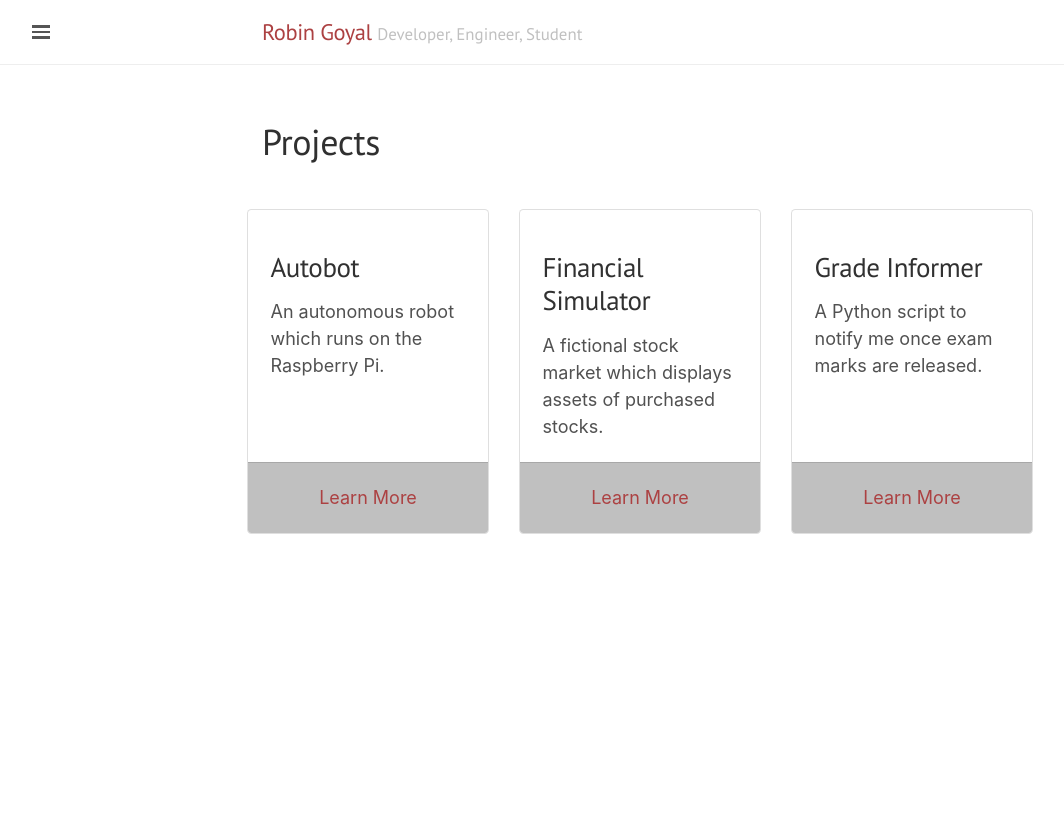
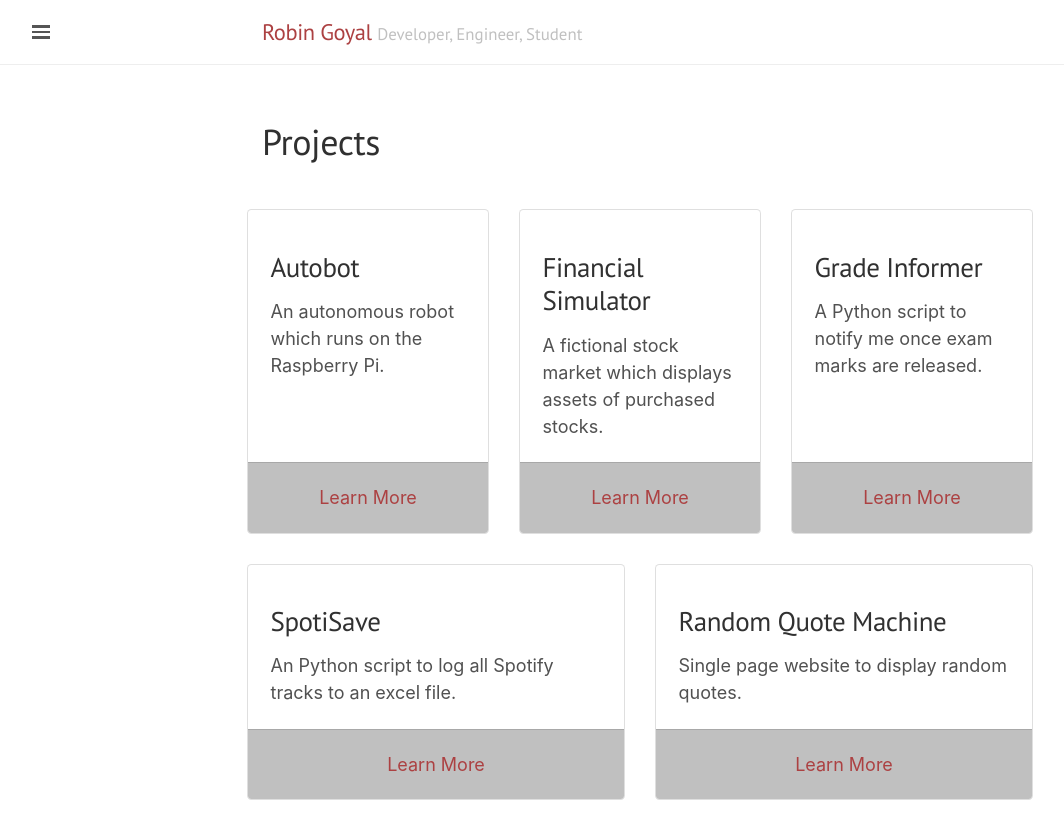
Before and after one commit to robgoyal/robgoyal.github.io, a Jekyll site: the page built from projects.html, in a window 1280 px wide. Shown: the top 839 px of the page, without its empty margins (0-1064 px from the left). Built offline with Jekyll 4.4.1, drawn with Linux system fonts in a browser that asks for light colours; nearby versions of some CDN libraries.

Commit message:
Added two more projects and minor changes

```diff
--- a/projects.html
+++ b/projects.html
@@ -50,6 +50,43 @@ permalink: /projects/
         </div>
       </div>
       <!-- End Grade Informer Project -->
+
+    </div>
+  </div>
+
+  <div class="row">
+    <div class="card-deck">
+
+      <!-- Spotify Save Project -->
+      <div class="card">
+        <div class="card-body">
+          <h2 class="card-title">SpotiSave</h4>
+          <p class="card-text">
+            An Python script to log all Spotify tracks to an excel file.
+          </p>
+        </div>
+        <div class="card-footer">
+          <a href="#" class="btn btn-default btn-block project-button" role="button" data-toggle="modal" data-target="#spotisave">Learn More</a>
+        </div>
+      </div>
+      <!-- End Spotify Save Project -->
+
+      <!-- Random Quote Machine Project -->
+      <div class="card">
+        <div class="card-body">
+          <h2 class="card-title">Random Quote Machine</h4>
+          <p class="card-text">
+            Single page website to display random quotes.
+          </p>
+        </div>
+        <div class="card-footer">
+          <a href="#" class="btn btn-default btn-block project-button" role="button" data-toggle="modal" data-target="#rqm">Learn More</a>
+        </div>
+      </div>
+      <!-- End Random Quote Machine Project -->
+
+      <!-- SpotiSave Project -->
+      <!-- End SpotiSave Project -->
 
     </div>
   </div>
@@ -109,7 +146,6 @@ permalink: /projects/
 </div>
 <!-- End Autobot Modal -->
 
-
 <!-- Financial Simulator Modal -->
 <div class="modal fade" id="finsim" tabindex="-1" role="dialog" aria-labelledby="exampleModalLabel" aria-hidden="true">
   <div class="modal-dialog" role="document">
@@ -136,4 +172,55 @@ permalink: /projects/
   </div>
 </div>
 <!-- End Financial Simulator Modal -->
+
+<!-- SpotiSave API Modal -->
+<div class="modal fade" id="spotisave" tabindex="-1" role="dialog" aria-labelledby="exampleModalLabel" aria-hidden="true">
+  <div class="modal-dialog" role="document">
+    <div class="modal-content">
+      <div class="modal-header">
+        <h2 class="modal-title" id="exampleModalLabel">SpotiSave</h2>
+        <button type="button" class="close" data-dismiss="modal" aria-label="Close">
+          <span aria-hidden="true">&times;</span>
+        </button>
+      </div>
+      <div class="modal-body">
+        <img class="modal-img" src="{{ site.baseurl }}/public/imgs/projects/spotisave.png"/>
+        <div class="project-info">
+          <p><span class="project-subheading">Name</span>SpotiSave</p>
+          <p><span class="project-subheading">Author</span> Robin Goyal</p>
+          <p><span class="project-subheading">Description</span>A Python script which logs information to an excel file regarding track name, album, artists, date added, track url, and track id of all saved songs from my Spotify Account.</p>
+          <p><span class="project-subheading">Tools</span>Python, Spotify Api</p>
+          <p><span class="project-subheading">Source</span><a href="https://github.com/robgoyal/SpotiSave">Github Repository</a></p>
+        </div>
+      </div>
+    </div>
+  </div>
+</div>
+<!-- End SpotiSave Api Modal -->
+
+<!-- Random Quote Machine Modal -->
+<div class="modal fade" id="rqm" tabindex="-1" role="dialog" aria-labelledby="exampleModalLabel" aria-hidden="true">
+  <div class="modal-dialog" role="document">
+    <div class="modal-content">
+      <div class="modal-header">
+        <h2 class="modal-title" id="exampleModalLabel">Random Quote Machine</h2>
+        <button type="button" class="close" data-dismiss="modal" aria-label="Close">
+          <span aria-hidden="true">&times;</span>
+        </button>
+      </div>
+      <div class="modal-body">
+        <img class="modal-img" src="{{ site.baseurl }}/public/imgs/projects/rqm.png"/>
+        <div class="project-info">
+          <p><span class="project-subheading">Name</span>Random Quote Machine</p>
+          <p><span class="project-subheading">Author</span> Robin Goyal</p>
+          <p><span class="project-subheading">Description</span>A single page website which displays random quotes using an API. Dynamic changes and transitions are displayed upon page load or subsequent button clicks. An option to tweet the quote is also possible.</p>
+          <p><span class="project-subheading">Tools</span>HTML, CSS, Javascript, JQuery</p>
+          <p><span class="project-subheading">Link</span><a href="{{ site.baseurl }}/projects/random-quote-machine/">Project Site</a></p>
+          <p><span class="project-subheading">Source</span><a href="https://github.com/robgoyal/SpotiSave">Github Repository</a></p>
+        </div>
+      </div>
+    </div>
+  </div>
+</div>
+<!-- End Random Quote Machine Modal -->
 <!-- End Modals -->
--- a/public/css/main.css
+++ b/public/css/main.css
@@ -136,6 +136,9 @@
   margin: 0;
 }
 
+.card-deck {
+  margin-bottom: 30px;
+}
 .card {
   margin-bottom: 20px;
 }
@@ -148,6 +151,10 @@
   .card {
     margin-left: 20px;
     margin-right: 20px;
+  }
+
+  .card-deck {
+    margin-bottom:0px;
   }
 }
 
```
Also changed, not shown: public/imgs/projects/rqm.png (added), public/imgs/projects/spotisave.png (added).
